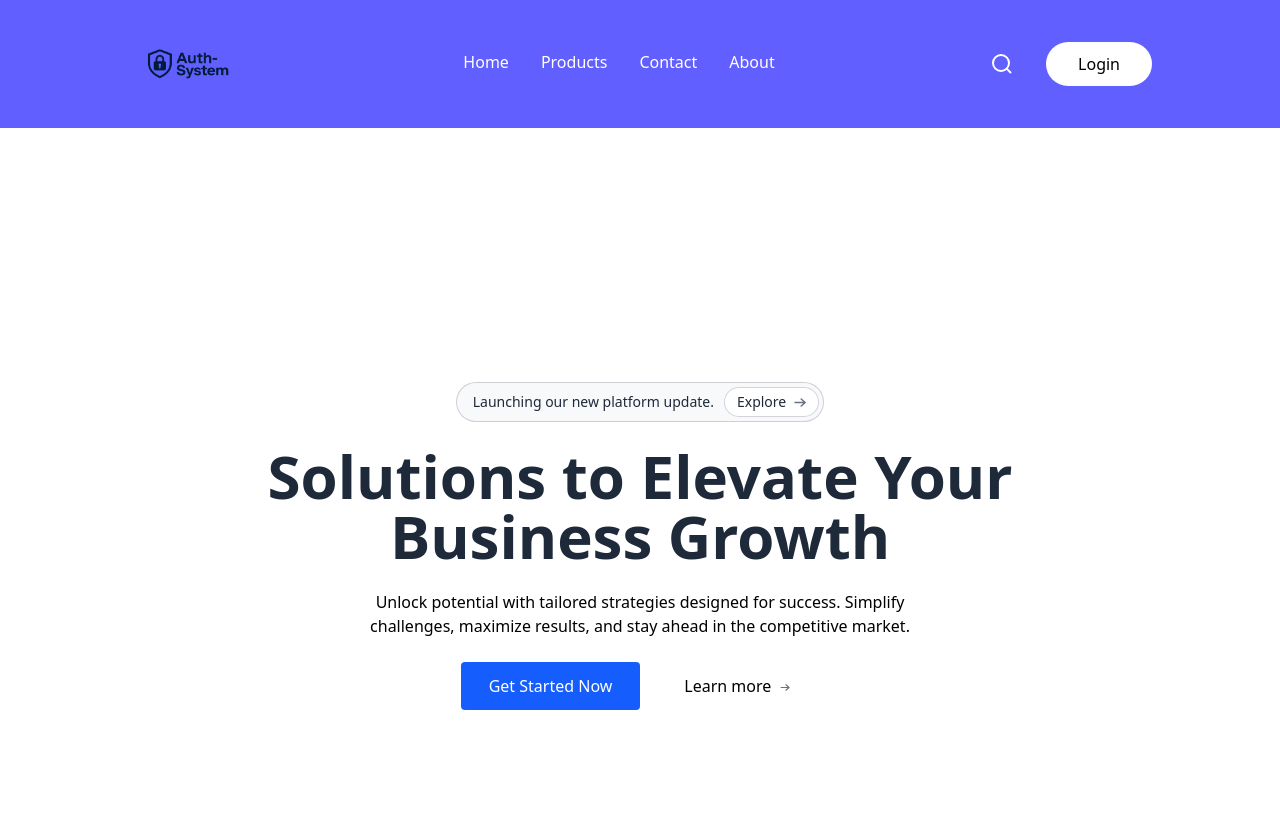
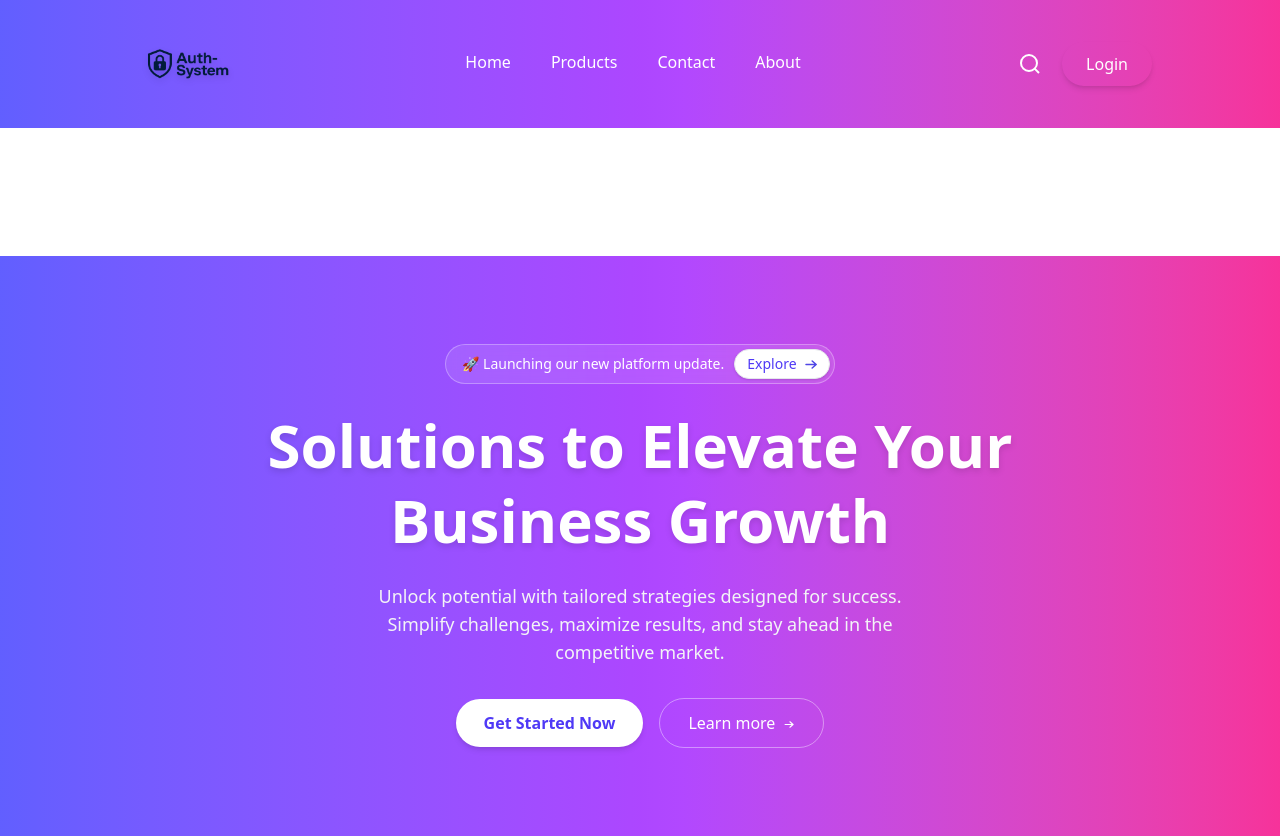
Before and after one commit to Chala751/AUTH-SYSTEM, a React (Vite) app in the folder client/: page / in a window 1280 px wide. Built offline with nearby package versions, Linux system fonts and the light colour scheme.

Commit message:
edit all pages style

```diff
--- a/client/package.json
+++ b/client/package.json
@@ -12,6 +12,7 @@
   "dependencies": {
     "@tailwindcss/vite": "^4.1.11",
     "axios": "^1.11.0",
+    "lucide-react": "^0.539.0",
     "react": "^19.1.1",
     "react-dom": "^19.1.1",
     "react-router-dom": "^7.8.1",
--- a/client/src/components/Header.jsx
+++ b/client/src/components/Header.jsx
@@ -1,36 +1,69 @@
-import React from 'react'
+import React from "react";
 
 const Header = () => {
   return (
-     <div class="h-[580px] flex flex-col items-center justify-center px-4 text-center">
-        <div class="flex flex-wrap items-center justify-center gap-2.5 mb-6 border border-gray-500/30 rounded-full bg-gray-300/15 pl-4 p-1 text-sm text-gray-800 max-w-full">
-            <p>Launching our new platform update.</p>
-            <div class="flex items-center cursor-pointer gap-2 bg-white border border-gray-500/30 rounded-2xl px-3 py-1 whitespace-nowrap">
+    <div className="h-[580px] flex flex-col items-center justify-center px-4 text-center bg-gradient-to-r from-indigo-500 via-purple-500 to-pink-500 text-white">
+      {/* Announcement badge */}
+      <div className="flex flex-wrap items-center justify-center gap-2.5 mb-6 border border-white/30 rounded-full bg-white/10 pl-4 p-1 text-sm max-w-full backdrop-blur-sm">
+        <p>🚀 Launching our new platform update.</p>
+        <div className="flex items-center cursor-pointer gap-2 bg-white text-indigo-600 font-medium border border-gray-200 rounded-2xl px-3 py-1 shadow-sm hover:shadow-md transition">
           <p>Explore</p>
-                <svg width="12" height="9" viewBox="0 0 12 9" fill="none" xmlns="http://www.w3.org/2000/svg">
-                    <path d="M1 4.5h10.182m-4-3.5 4 3.5-4 3.5" stroke="#6B7280" stroke-width="1.5"
-                        stroke-linecap="round" stroke-linejoin="round" />
+          <svg
+            width="12"
+            height="9"
+            viewBox="0 0 12 9"
+            fill="none"
+            xmlns="http://www.w3.org/2000/svg"
+          >
+            <path
+              d="M1 4.5h10.182m-4-3.5 4 3.5-4 3.5"
+              stroke="#4F46E5"
+              strokeWidth="1.5"
+              strokeLinecap="round"
+              strokeLinejoin="round"
+            />
           </svg>
         </div>
       </div>
 
-        <h1 class="text-3xl sm:text-5xl md:text-6xl font-bold max-w-4xl text-gray-800">Solutions to Elevate Your
-            Business Growth</h1>
-        <p class="max-w-xl text-center mt-6 px-4">Unlock potential with tailored strategies designed for success.
-            Simplify challenges, maximize results, and stay ahead in the competitive market.</p>
-        <div class="flex flex-col sm:flex-row items-center justify-center gap-4 pt-6">
-            <button class="px-7 py-3 rounded  bg-blue-600 hover:bg-blue-700 text-white font-medium cursor-pointer">Get Started Now</button>
-            <button class="group px-7 py-2.5 flex items-center gap-2 font-medium">
+      {/* Main title */}
+      <h1 className="text-3xl sm:text-5xl md:text-6xl font-bold max-w-4xl leading-tight drop-shadow-md">
+        Solutions to Elevate Your Business Growth
+      </h1>
+
+      {/* Subtitle */}
+      <p className="max-w-xl text-center mt-6 px-4 text-gray-100 text-lg">
+        Unlock potential with tailored strategies designed for success.
+        Simplify challenges, maximize results, and stay ahead in the competitive market.
+      </p>
+
+      {/* Buttons */}
+      <div className="flex flex-col sm:flex-row items-center justify-center gap-4 pt-8">
+        <button className="px-7 py-3 rounded-full bg-white text-indigo-600 font-semibold shadow-md hover:shadow-lg hover:bg-gray-100 transition">
+          Get Started Now
+        </button>
+        <button className="group px-7 py-3 flex items-center gap-2 font-medium text-white border border-white/40 rounded-full hover:bg-white/10 transition">
           Learn more
-                <svg class="group-hover:translate-x-1 transition pt-0.5" width="12" height="9" viewBox="0 0 12 9"
-                    fill="none" xmlns="http://www.w3.org/2000/svg">
-                    <path d="M1 4.5h10.182m-4-3.5 4 3.5-4 3.5" stroke="#6B7280" stroke-width="1.5"
-                        stroke-linecap="round" stroke-linejoin="round" />
+          <svg
+            className="group-hover:translate-x-1 transition pt-0.5"
+            width="12"
+            height="9"
+            viewBox="0 0 12 9"
+            fill="none"
+            xmlns="http://www.w3.org/2000/svg"
+          >
+            <path
+              d="M1 4.5h10.182m-4-3.5 4 3.5-4 3.5"
+              stroke="currentColor"
+              strokeWidth="1.5"
+              strokeLinecap="round"
+              strokeLinejoin="round"
+            />
           </svg>
         </button>
       </div>
     </div>
-  )
-}
+  );
+};
 
-export default Header
+export default Header;
--- a/client/src/components/NavBar.jsx
+++ b/client/src/components/NavBar.jsx
@@ -1,18 +1,16 @@
-import React from 'react';
-import { useNavigate } from 'react-router-dom';
-
+import React from "react";
+import { useNavigate } from "react-router-dom";
 
 const NavBar = () => {
   const navLinks = [
-        { name: 'Home', path: '/' },
-        { name: 'Products', path: '/' },
-        { name: 'Contact', path: '/' },
-        { name: 'About', path: '/' },
+    { name: "Home", path: "/" },
+    { name: "Products", path: "/" },
+    { name: "Contact", path: "/" },
+    { name: "About", path: "/" },
   ];
 
   const navigate = useNavigate();
-
-    const ref = React.useRef(null)
+  const ref = React.useRef(null);
 
   const [isScrolled, setIsScrolled] = React.useState(false);
   const [isMenuOpen, setIsMenuOpen] = React.useState(false);
@@ -28,38 +26,78 @@ const NavBar = () => {
   return (
     <div ref={ref} className="h-88 md:h-64 overflow-y-scroll">
       <p className="w-10 h-[500px]"></p>
-            <nav className={`fixed top-0 left-0 bg-indigo-500 w-full flex items-center justify-between px-4 md:px-16 lg:px-24 xl:px-32 transition-all duration-500 z-50 ${isScrolled ? "bg-white/80 shadow-md text-gray-700 backdrop-blur-lg py-3 md:py-4" : "py-4 md:py-6"}`}>
-
+      <nav
+        className={`fixed top-0 left-0 w-full flex items-center justify-between px-4 md:px-16 lg:px-24 xl:px-32 transition-all duration-500 z-50 ${
+          isScrolled
+            ? "bg-white/80 shadow-md text-gray-800 backdrop-blur-md py-3 md:py-4"
+            : "bg-gradient-to-r from-indigo-500 via-purple-500 to-pink-500 text-white py-4 md:py-6"
+        }`}
+      >
         {/* Logo */}
         <a href="/" className="flex items-center gap-2">
-                    <img src={"logo.png"} alt="logo" className={`h-20 w-30 ${isScrolled && "invert opacity-80"}`} />
+          <img
+            src={"logo.png"}
+            alt="logo"
+            className={`h-20 w-30 transition-all duration-500 ${
+              isScrolled ? "opacity-80" : "drop-shadow-md"
+            }`}
+          />
         </a>
 
         {/* Desktop Nav */}
-                <div className="hidden md:flex items-center gap-4 lg:gap-8">
+        <div className="hidden md:flex items-center gap-6 lg:gap-10 font-medium">
           {navLinks.map((link, i) => (
-                        <a key={i} href={link.path} className={`group flex flex-col gap-0.5 ${isScrolled ? "text-gray-700" : "text-white"}`}>
+            <a
+              key={i}
+              href={link.path}
+              className={`group flex flex-col items-center gap-0.5 transition ${
+                isScrolled ? "text-gray-800" : "text-white"
+              }`}
+            >
               {link.name}
-                            <div className={`${isScrolled ? "bg-gray-700" : "bg-white"} h-0.5 w-0 group-hover:w-full transition-all duration-300`} />
+              <div
+                className={`${
+                  isScrolled ? "bg-indigo-600" : "bg-white"
+                } h-0.5 w-0 group-hover:w-full transition-all duration-300 rounded-full`}
+              />
             </a>
           ))}
-
         </div>
 
         {/* Desktop Right */}
-                <div className="hidden md:flex items-center gap-4">
-                    <svg className={`h-6 w-6 text-white transition-all duration-500 ${isScrolled ? "invert" : ""}`} fill="none" stroke="currentColor" strokeWidth="2" viewBox="0 0 24 24">
+        <div className="hidden md:flex items-center gap-5">
+          <svg
+            className={`h-6 w-6 transition-all duration-500 ${
+              isScrolled ? "text-gray-600" : "text-white"
+            }`}
+            fill="none"
+            stroke="currentColor"
+            strokeWidth="2"
+            viewBox="0 0 24 24"
+          >
             <circle cx="11" cy="11" r="8" />
             <line x1="21" y1="21" x2="16.65" y2="16.65" />
           </svg>
-                    <button onClick={() => navigate('/login')} className={`px-8 py-2.5 rounded-full ml-4 transition-all duration-500 ${isScrolled ? "text-white bg-black" : "bg-white text-black"} cursor-pointer`}>
+          <button
+            onClick={() => navigate("/login")}
+            className={`px-6 py-2.5 rounded-full font-medium shadow-md hover:shadow-lg transition cupo cursor-pointer`}
+          >
             Login
           </button>
         </div>
 
         {/* Mobile Menu Button */}
         <div className="flex items-center gap-3 md:hidden">
-                    <svg onClick={() => setIsMenuOpen(!isMenuOpen)} className={`h-6 w-6 cursor-pointer ${isScrolled ? "invert" : ""}`} fill="none" stroke="currentColor" strokeWidth="2" viewBox="0 0 24 24">
+          <svg
+            onClick={() => setIsMenuOpen(!isMenuOpen)}
+            className={`h-6 w-6 cursor-pointer ${
+              isScrolled ? "text-gray-800" : "text-white"
+            }`}
+            fill="none"
+            stroke="currentColor"
+            strokeWidth="2"
+            viewBox="0 0 24 24"
+          >
             <line x1="4" y1="6" x2="20" y2="6" />
             <line x1="4" y1="12" x2="20" y2="12" />
             <line x1="4" y1="18" x2="20" y2="18" />
@@ -67,28 +105,45 @@ const NavBar = () => {
         </div>
 
         {/* Mobile Menu */}
-                <div className={`fixed top-0 left-0 w-full h-screen bg-white text-base flex flex-col md:hidden items-center justify-center gap-6 font-medium text-gray-800 transition-all duration-500 ${isMenuOpen ? "translate-x-0" : "-translate-x-full"}`}>
-                    <button className="absolute top-4 right-4" onClick={() => setIsMenuOpen(false)}>
-                        <svg className="h-6 w-6" fill="none" stroke="currentColor" strokeWidth="2" viewBox="0 0 24 24">
+        <div
+          className={`fixed top-0 left-0 w-full h-screen bg-gradient-to-r from-indigo-500 via-purple-500 to-pink-500 text-white text-lg flex flex-col md:hidden items-center justify-center gap-8 font-medium transition-all duration-500 ${
+            isMenuOpen ? "translate-x-0" : "-translate-x-full"
+          }`}
+        >
+          <button
+            className="absolute top-4 right-4"
+            onClick={() => setIsMenuOpen(false)}
+          >
+            <svg
+              className="h-6 w-6 text-white"
+              fill="none"
+              stroke="currentColor"
+              strokeWidth="2"
+              viewBox="0 0 24 24"
+            >
               <line x1="18" y1="6" x2="6" y2="18" />
               <line x1="6" y1="6" x2="18" y2="18" />
             </svg>
           </button>
 
           {navLinks.map((link, i) => (
-                        <a key={i} href={link.path} onClick={() => setIsMenuOpen(false)}>
+            <a
+              key={i}
+              href={link.path}
+              onClick={() => setIsMenuOpen(false)}
+              className="hover:underline"
+            >
               {link.name}
             </a>
           ))}
 
-
-                    <button className="bg-black text-white px-8 py-2.5 rounded-full transition-all duration-500">
+          <button className="bg-white text-indigo-600 px-8 py-3 rounded-full font-medium shadow-md hover:shadow-lg transition">
             Login
           </button>
         </div>
       </nav>
     </div>
   );
-}
+};
 
 export default NavBar;
--- a/client/src/pages/Login.jsx
+++ b/client/src/pages/Login.jsx
@@ -1,11 +1,85 @@
-import React from 'react'
+import React from "react";
 
 const Login = () => {
   return (
-    <div>
-      <h1>login page</h1>
+    <div className="flex items-center justify-center min-h-screen bg-gradient-to-r from-indigo-500 via-purple-500 to-pink-500">
+      <form className="max-w-md w-full text-center border border-gray-200 rounded-2xl p-8 bg-white shadow-xl">
+        <h1 className="text-gray-900 text-3xl font-semibold">Welcome Back</h1>
+        <p className="text-gray-500 text-sm mt-2">
+          Please sign in to continue
+        </p>
+
+        {/* Email Input */}
+        <div className="flex items-center w-full mt-8 bg-gray-50 border border-gray-300 h-12 rounded-full overflow-hidden pl-6 gap-2 focus-within:ring-2 focus-within:ring-indigo-400 transition">
+          <svg
+            width="16"
+            height="11"
+            viewBox="0 0 16 11"
+            fill="none"
+            xmlns="http://www.w3.org/2000/svg"
+          >
+            <path
+              fillRule="evenodd"
+              clipRule="evenodd"
+              d="M0 .55.571 0H15.43l.57.55v9.9l-.571.55H.57L0 10.45zm1.143 1.138V9.9h13.714V1.69l-6.503 4.8h-.697zM13.749 1.1H2.25L8 5.356z"
+              fill="#6B7280"
+            />
+          </svg>
+          <input
+            type="email"
+            placeholder="Email address"
+            className="bg-transparent text-gray-700 placeholder-gray-400 outline-none text-sm w-full h-full"
+            required
+          />
+        </div>
+
+        {/* Password Input */}
+        <div className="flex items-center mt-4 w-full bg-gray-50 border border-gray-300 h-12 rounded-full overflow-hidden pl-6 gap-2 focus-within:ring-2 focus-within:ring-indigo-400 transition">
+          <svg
+            width="13"
+            height="17"
+            viewBox="0 0 13 17"
+            fill="none"
+            xmlns="http://www.w3.org/2000/svg"
+          >
+            <path
+              d="M13 8.5c0-.938-.729-1.7-1.625-1.7h-.812V4.25C10.563 1.907 8.74 0 6.5 0S2.438 1.907 2.438 4.25V6.8h-.813C.729 6.8 0 7.562 0 8.5v6.8c0 .938.729 1.7 1.625 1.7h9.75c.896 0 1.625-.762 1.625-1.7zM4.063 4.25c0-1.406 1.093-2.55 2.437-2.55s2.438 1.144 2.438 2.55V6.8H4.061z"
+              fill="#6B7280"
+            />
+          </svg>
+          <input
+            type="password"
+            placeholder="Password"
+            className="bg-transparent text-gray-700 placeholder-gray-400 outline-none text-sm w-full h-full"
+            required
+          />
+        </div>
+
+        {/* Forgot password */}
+        <div className="mt-3 text-right">
+          <a className="text-sm text-indigo-500 hover:underline" href="#">
+            Forgot password?
+          </a>
+        </div>
+
+        {/* Login button */}
+        <button
+          type="submit"
+          className="mt-6 w-full h-12 rounded-full text-white font-medium bg-indigo-500 hover:bg-indigo-600 transition-all shadow-md hover:shadow-lg"
+        >
+          Login
+        </button>
+
+        {/* Sign up link */}
+        <p className="text-gray-500 text-sm mt-6">
+          Don’t have an account?{" "}
+          <a className="text-indigo-500 font-medium hover:underline" href="#">
+            Sign up
+          </a>
+        </p>
+      </form>
     </div>
-  )
-}
+  );
+};
 
-export default Login
+export default Login;
```
Also changed, not shown: 1 other file (tests, documents, lock files or other folders). Lines whose indentation alone changed are shown as unchanged.
